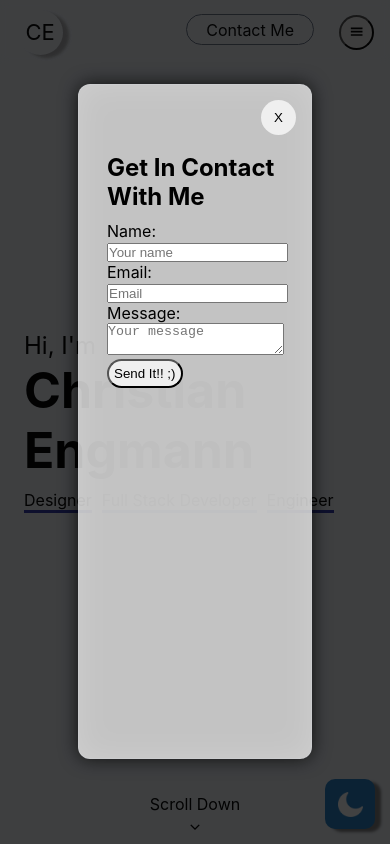
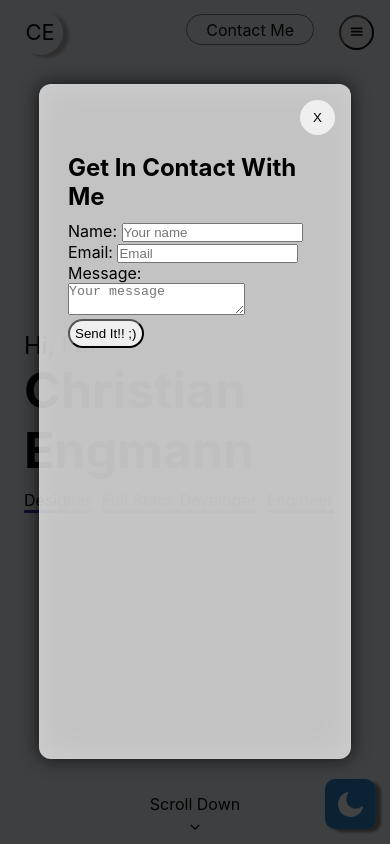
Before and after one commit to CEngmann91/portfolio, a React (Create React App) app: page / in a window 390 px wide. Both pictures are taken after a click on the element "Contact Me". Shown: the top 844 px of the page. Built offline with nearby package versions, Linux system fonts and the light colour scheme.

Commit message:
updated modals

```diff
--- a/src/components/Modals/ContactModal/ContactModal.scss
+++ b/src/components/Modals/ContactModal/ContactModal.scss
@@ -29,10 +29,20 @@
         &--fields {
 
             &-name {
+                label {
 
+                }
+                input {
+
+                }
             }
             &-email {
+                label {
 
+                }
+                input {
+
+                }
             }
             &-message {
 
--- a/src/components/Modals/RootModal/RootModal.jsx
+++ b/src/components/Modals/RootModal/RootModal.jsx
@@ -61,7 +61,7 @@ const RootModal = ({ id, width = '60%', height = '80vh', shown, children, onClos
           }
           // console.log(`Animation ${event?.animationName} ended`)
         }}
-        style={{ width: width, maxHeight: height }}
+        // style={{ width: width, maxHeight: height }}
       >
         <div className="container--closeButton-container">
           <button onClick={handleClose}>X</button>
--- a/src/components/Modals/RootModal/RootModal.scss
+++ b/src/components/Modals/RootModal/RootModal.scss
@@ -35,10 +35,10 @@ main {
             max-width: 450px;
         }
         @media screen and (max-width: 550px) {
-            max-width: 350px;
+            max-width: 400px;
         }
         position: fixed;
-        width: 100%;
+        width: 80%;
         max-width: 600px;
         height: 80vh;
         background: rgba(255, 255, 255, 0.75);
```
